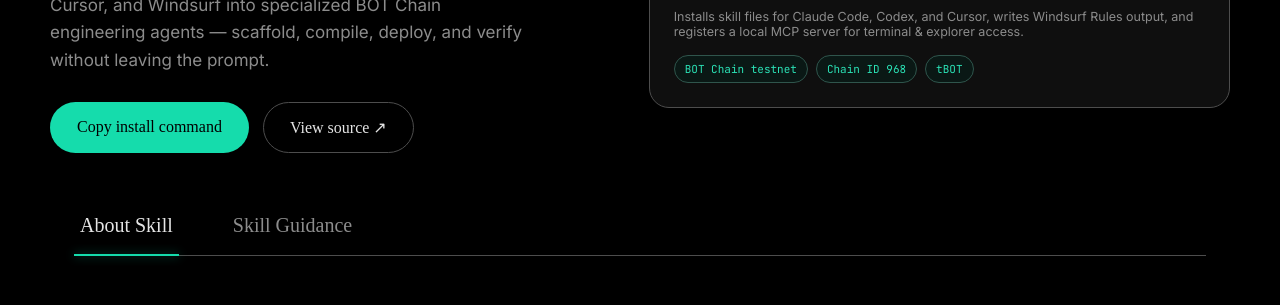
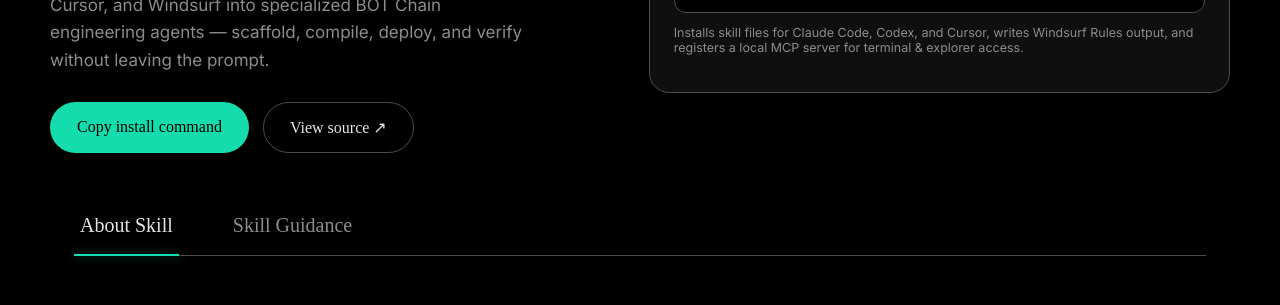
Before and after one commit to manueldezman/botchain-init-toolkit, a website: page index.html in a window 1280 px wide. Shown: the part 398-703 px from the top of the page. Drawn offline with Linux system fonts and the light colour scheme; a web font is replaced by a local one.

Commit message:
fix: remove network chips from install card

```diff
--- a/index.html
+++ b/index.html
@@ -114,11 +114,6 @@
   .copybtn{background:none;border:1px solid var(--border);border-radius:8px;color:var(--muted);padding:6px 8px;cursor:pointer;flex-shrink:0;font-size:12px;font-family:'Inter';}
   .copybtn:hover{color:var(--primary);border-color:var(--primary);}
   .install-note{color:var(--muted);font-size:12.5px;margin-top:12px;font-family:'Inter';}
-  .network-row{display:flex;flex-wrap:wrap;gap:8px;margin-top:16px;}
-  .network-chip{
-    border:1px solid #2f554c;background:#0a1815;color:var(--primary-70);border-radius:9999px;
-    padding:6px 10px;font-family:'JetBrains Mono',monospace;font-size:11px;
-  }
 
   /* SECTION shell */
   section{padding:var(--sec-pad,90px) 0;}
@@ -363,11 +358,6 @@
       </div>
       <span class="sr-only" id="copy-status" aria-live="polite"></span>
       <p class="install-note">Installs skill files for Claude Code, Codex, and Cursor, writes Windsurf Rules output, and registers a local MCP server for terminal &amp; explorer access.</p>
-      <div class="network-row" aria-label="Default network details">
-        <span class="network-chip">BOT Chain testnet</span>
-        <span class="network-chip">Chain ID 968</span>
-        <span class="network-chip">tBOT</span>
-      </div>
     </div>
   </div>
 </header>
```
